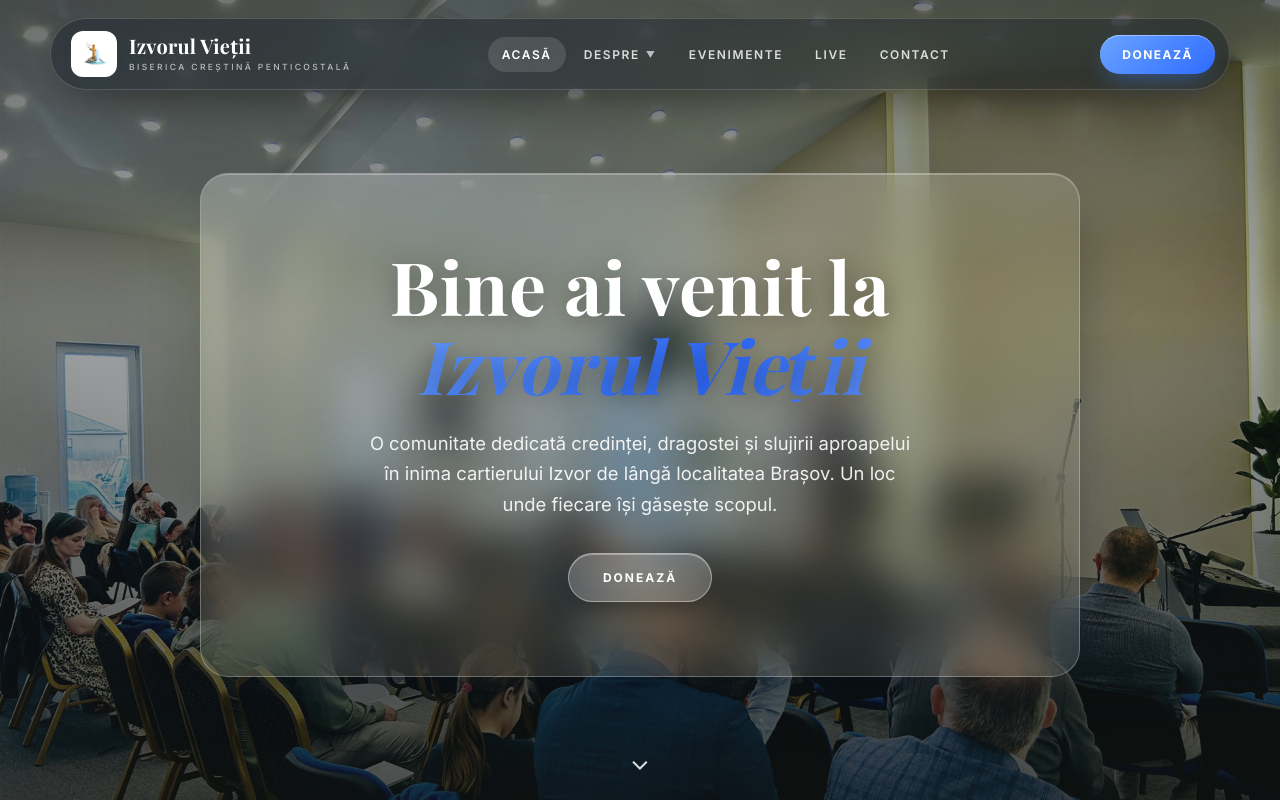
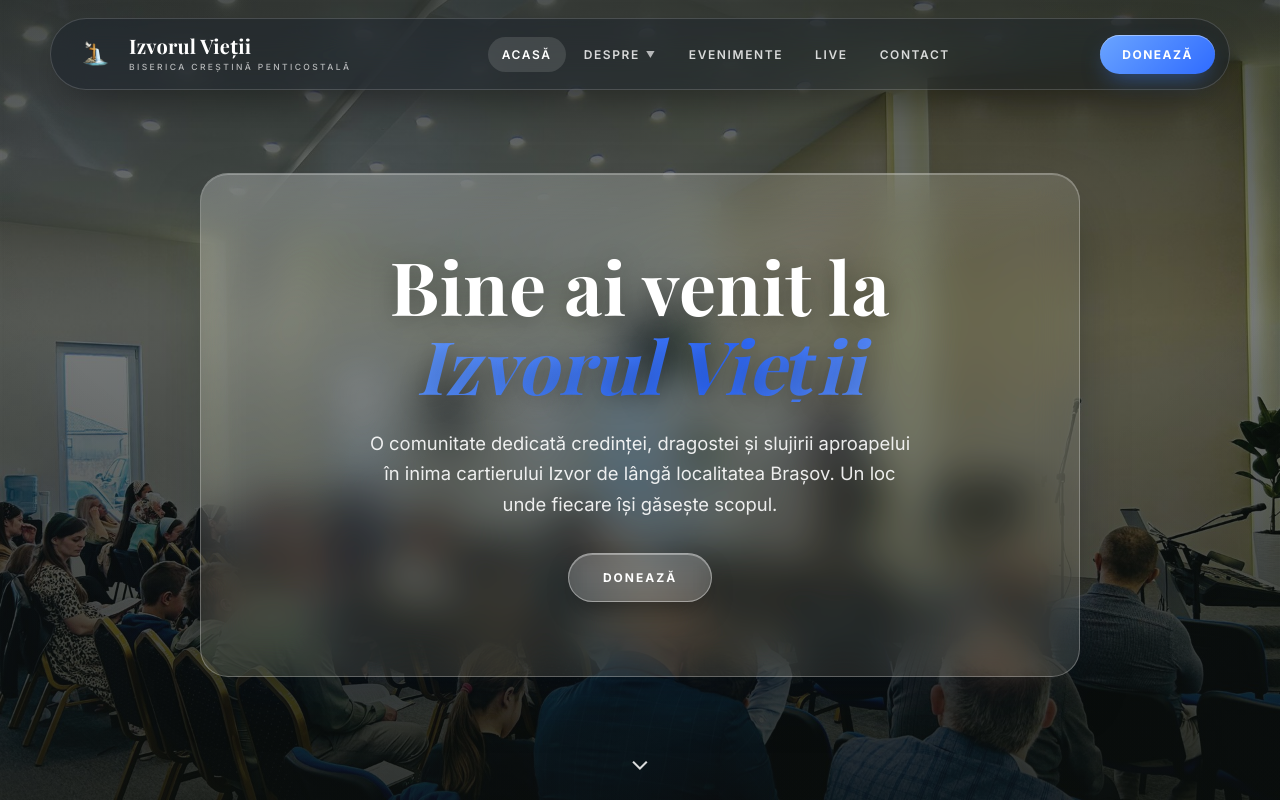
Before and after one commit to markos-dev/izvorul-vietii, a plain HTML site: page index.html in a window 1280 px wide. Shown: the top 802 px of the page. Drawn offline with nearby package versions, Linux system fonts and the light colour scheme; files whose address does not match are found by name; a web font is replaced by a local one.

Commit message:
Logo transparent + favicon + hero mai intunecat pentru lizibilitate

```diff
--- a/css/style.css
+++ b/css/style.css
@@ -90,12 +90,12 @@ a { color: inherit; text-decoration: none; }
 .brand__mark {
   width: 46px; height: 46px; border-radius: 12px;
   display: grid; place-items: center; overflow: hidden;
-  background: #ffffff;
-  border: 1px solid rgba(255, 255, 255, 0.6);
-  box-shadow: inset 0 1px 3px rgba(255,255,255,.7), 0 6px 14px -8px rgba(30,80,50,.35);
-  padding: 3px;
+  background: transparent;
+  padding: 2px;
 }
 .brand__mark img { width: 100%; height: 100%; object-fit: contain; display: block; }
+/* Pe meniul alb (pagini interioare) — plăcuță albă ca sigla să fie lizibilă */
+.nav--solid .brand__mark { background: #fff; box-shadow: 0 6px 14px -8px rgba(30,80,50,.3); }
 .brand__name {
   font-family: var(--serif);
   font-weight: 700;
@@ -224,7 +224,7 @@ a { color: inherit; text-decoration: none; }
 .hero__bg {
   position: absolute; inset: 0;
   background-image:
-    linear-gradient(180deg, rgba(20,28,26,.55), rgba(18,26,24,.35) 40%, rgba(18,24,22,.62)),
+    linear-gradient(180deg, rgba(12,18,16,.70), rgba(12,18,16,.52) 40%, rgba(10,14,12,.76)),
     var(--hero-photo, linear-gradient(135deg,#5a6b60,#3a4842));
   background-size: cover;
   background-position: center 20%;
--- a/index.html
+++ b/index.html
@@ -6,12 +6,13 @@
   <meta http-equiv="Cache-Control" content="no-cache, no-store, must-revalidate">
   <meta http-equiv="Pragma" content="no-cache">
   <meta http-equiv="Expires" content="0">
+  <link rel="icon" type="image/png" href="images/favicon.png">
   <title>Izvorul Vieții — Biserica Creștină Penticostală · Izvor, Brașov</title>
   <meta name="description" content="Biserica Penticostală Izvorul Vieții din cartierul Izvor, Brașov — o comunitate dedicată credinței, dragostei și slujirii aproapelui.">
   <link rel="preconnect" href="https://fonts.googleapis.com">
   <link rel="preconnect" href="https://fonts.gstatic.com" crossorigin>
   <link href="https://fonts.googleapis.com/css2?family=Playfair+Display:ital,wght@0,400;0,600;0,700;0,800;1,400;1,600;1,700&family=Inter:wght@200;300;400;500;600;700&display=swap" rel="stylesheet">
-  <link rel="stylesheet" href="css/style.css?v=11">
+  <link rel="stylesheet" href="css/style.css?v=12">
 </head>
 <body>
 
```
Also changed, not shown: contact.html (+2 -1 lines), despre-cine-suntem.html (+2 -1 lines), despre-marturisire-de-credinta.html (+2 -1 lines), despre-scop-viziune.html (+2 -1 lines), doneaza.html (+2 -1 lines), evenimente.html (+2 -1 lines), live.html (+2 -1 lines), images/favicon.png (added).
